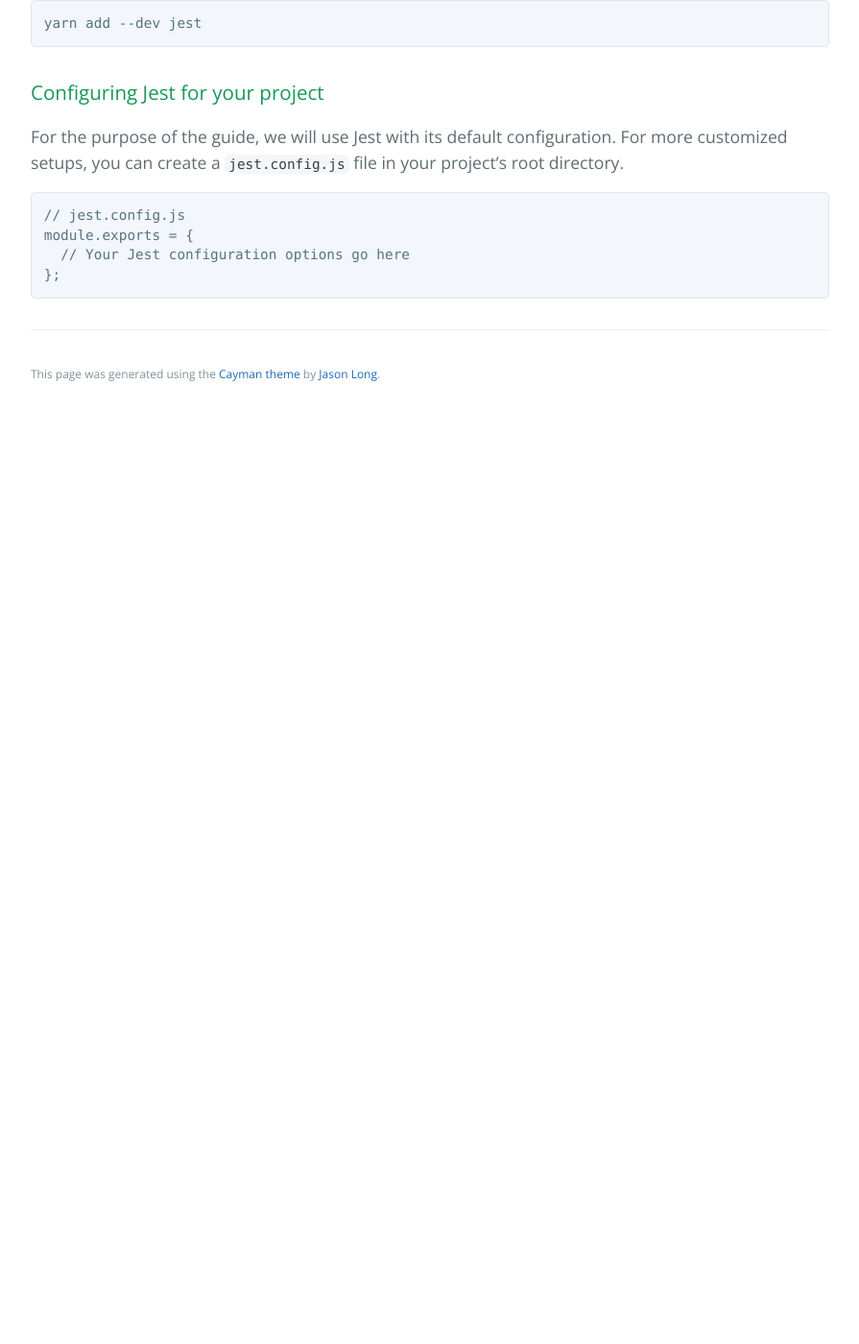
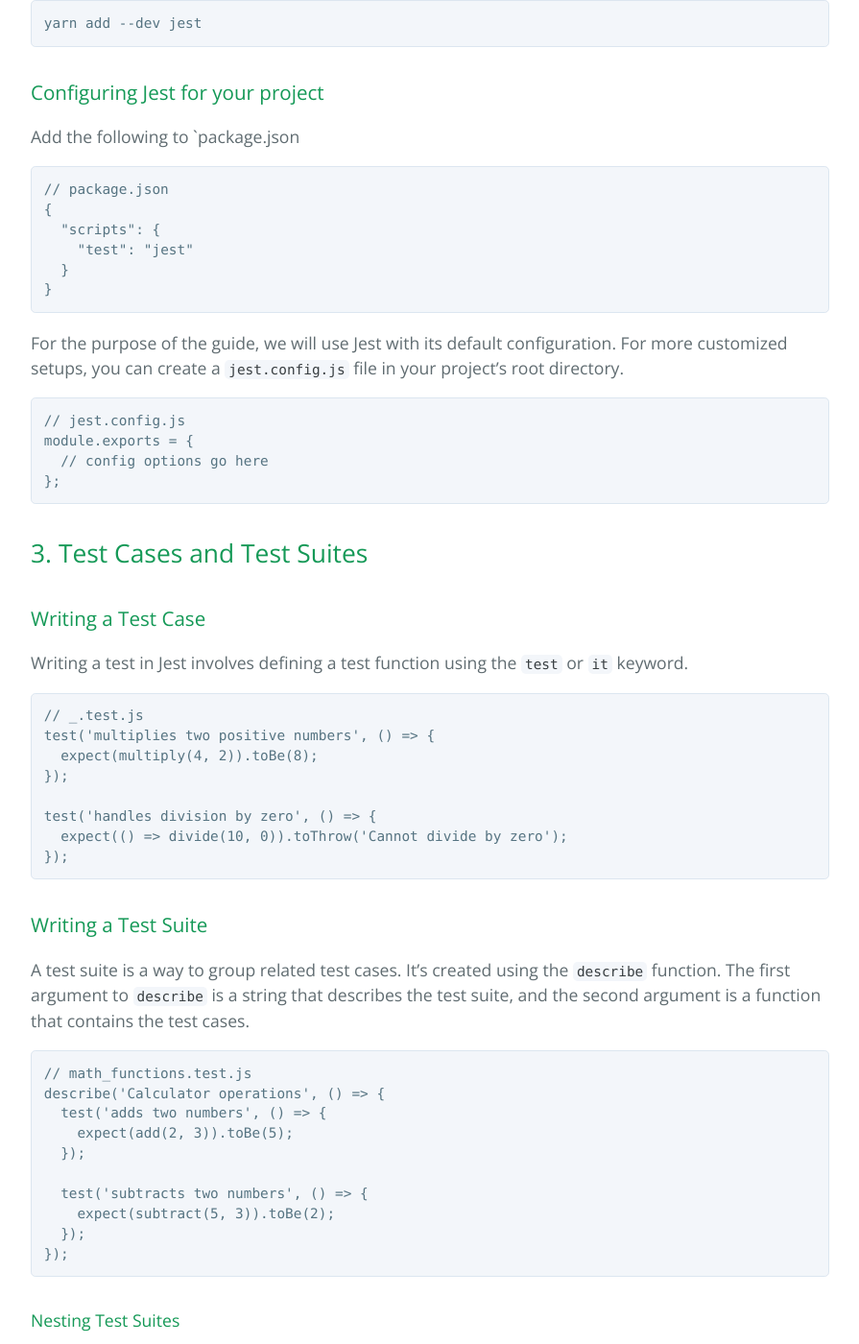
Before and after one commit to learning-software-engineering/learning-software-engineering.github.io, a Jekyll site: the page built from Topics/Development_Process/Intro_to_Jest.md, in a window 1280 px wide and 1400 px high, scrolled down 1979 px. Shown: the whole window at 96% size, without its empty margins (192-1087 px from the left). Built offline with Jekyll 4.4.1, drawn with Linux system fonts in a browser that asks for light colours; our own code applies the rules of GitHub Pages for plain Markdown files; before the commit the page ends 2411 px from its top, so only the background shows below that; some of the changed text lies outside the part shown.

Commit message:
Added test suites and matchers

````diff
--- a/Topics/Development_Process/Intro_to_Jest.md
+++ b/Topics/Development_Process/Intro_to_Jest.md
@@ -28,7 +28,6 @@
 
 - **Excellent Documentation and Community Support:** Jest has extensive documentation, and being widely adopted, it benefits from an active community, ensuring that developers can find help and resources easily.
 
-<!-- 2. Installation & Setup -->
 ## 2. Installation & Setup
 
 ### System Requirements
@@ -51,11 +50,137 @@
 ```
 
 ### Configuring Jest for your project
+Add the following to `package.json
+```javascript
+// package.json
+{
+  "scripts": {
+    "test": "jest"
+  }
+}
+```
+
 For the purpose of the guide, we will use Jest with its default configuration. For more customized setups, you can create a `jest.config.js` file in your project's root directory.
 
 ```javascript
 // jest.config.js
 module.exports = {
-  // Your Jest configuration options go here
+  // config options go here
 };
 ```
+
+## 3. Test Cases and Test Suites
+
+### Writing a Test Case
+
+Writing a test in Jest involves defining a test function using the `test` or `it` keyword.
+
+```javascript
+// _.test.js
+test('multiplies two positive numbers', () => {
+  expect(multiply(4, 2)).toBe(8);
+});
+
+test('handles division by zero', () => {
+  expect(() => divide(10, 0)).toThrow('Cannot divide by zero');
+});
+```
+
+### Writing a Test Suite
+
+A test suite is a way to group related test cases. It's created using the `describe` function. The first argument to `describe` is a string that describes the test suite, and the second argument is a function that contains the test cases.
+
+```javascript
+// math_functions.test.js
+describe('Calculator operations', () => {
+  test('adds two numbers', () => {
+    expect(add(2, 3)).toBe(5);
+  });
+
+  test('subtracts two numbers', () => {
+    expect(subtract(5, 3)).toBe(2);
+  });
+});
+```
+
+#### Nesting Test Suites
+You can nest `describes` to create a hierarchical structure
+```javascript
+describe('Calculator', () => {
+  describe('Addition', () => {
+    test('adds two positive numbers', () => {
+      expect(add(2, 3)).toBe(5);
+    });
+
+    test('adds a positive and a negative number', () => {
+      expect(add(5, -3)).toBe(2);
+    });
+  });
+
+  describe('Subtraction', () => {
+    test('subtracts two positive numbers', () => {
+      expect(subtract(5, 3)).toBe(2);
+    });
+
+    // ...
+  });
+});
+
+```
+
+### Running Tests
+You can run all Jest tests with the following:
+
+#### Using npm
+```bash
+npm test
+```
+
+#### Using Yarn:
+
+```bash
+yarn test
+```
+
+#### Running Specific Tests
+To run specific tests, you can use the `--test` flag followed by a pattern or a specific test name. For example, to run the division test:
+
+```bash
+npm test -- --test='handles division by zero'
+```
+
+To run the all Calculator operations tests:
+```bash
+npm test -- --test='Calculator operations'
+```
+
+To run a specific test in Calculator operations:
+
+```bash
+npm test -- --test='Calculator operations adds two numbers'
+```
+
+## 4. Matchers
+
+The `expect` statement is similar to assertions you may have seen before. The pattern you'll be seeing is `expect(expr).[not].matcher` You can add `not` to test for the opposite.
+
+- Equality
+   - `toBe` - matches identity
+   - `toEqual` - matches value
+- Numbers
+   - `toBeGreaterThan`
+   - `toBeLessThan`
+   - `toBeGreaterThanOrEqual`
+   - `toBeLessThanOrEqual`
+- Strings
+   - `toMatch` - a string or regex
+- Truthiness (because JavaScript is weird)
+   - `toBeNull`
+   - `toBeUndefined`
+   - `toBeDefined`
+   - `toBeTruthy`
+   - `toBeFalsy`
+- Errors/Exceptions
+   - `toThrow`
+- Arrays/Iterables
+   - `toContain`
````
